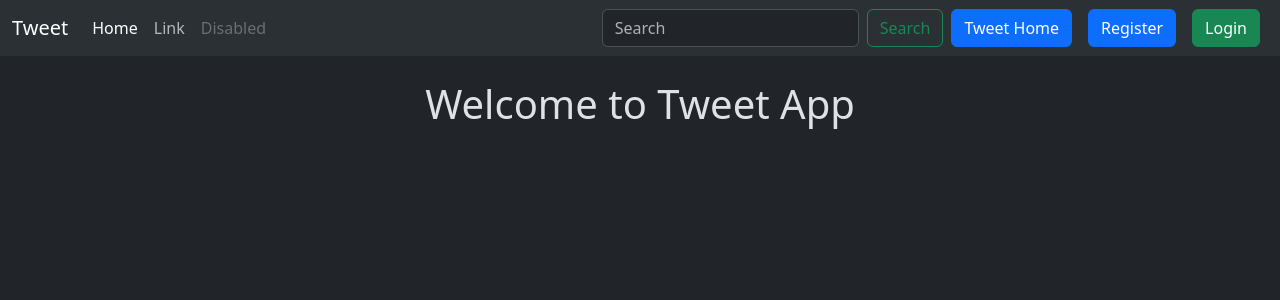
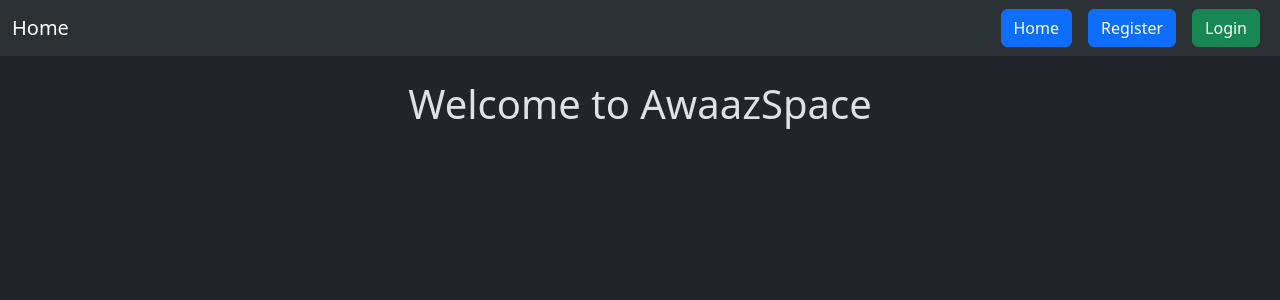
Before and after one commit to ShashankPatil35/AwaazSpace, a Django app: template SocialMediaApp/tweet/templates/index.html in a window 1280 px wide. Shown: the top 300 px of the page. Run offline with Django 3.2, Linux system fonts and the light colour scheme; the template is opened without the code that fills it, so the values that code supplies are empty.

Commit message:
layout change

```diff
--- a/SocialMediaApp/templates/layout.html
+++ b/SocialMediaApp/templates/layout.html
@@ -9,36 +9,34 @@
     <link href="https://cdn.jsdelivr.net/npm/bootstrap@5.3.3/dist/css/bootstrap.min.css" rel="stylesheet" integrity="sha384-QWTKZyjpPEjISv5WaRU9OFeRpok6YctnYmDr5pNlyT2bRjXh0JMhjY6hW+ALEwIH" crossorigin="anonymous">
 
     <title>
-        {% block title %}
-        Django PRJ
-        {% endblock  %}
+        AwaazSpace
     </title>
 </head>
 <body class="bg-dark">
     <nav class="navbar navbar-expand-lg bg-body-tertiary">
         <div class="container-fluid">
-          <a class="navbar-brand" href="#">Tweet</a>
+          <a class="navbar-brand" href="{% url 'tweet_list' %}">Home</a>
           <button class="navbar-toggler" type="button" data-bs-toggle="collapse" data-bs-target="#navbarTogglerDemo02" aria-controls="navbarTogglerDemo02" aria-expanded="false" aria-label="Toggle navigation">
             <span class="navbar-toggler-icon"></span>
           </button>
           <div class="collapse navbar-collapse" id="navbarTogglerDemo02">
             <ul class="navbar-nav me-auto mb-2 mb-lg-0">
               <li class="nav-item">
-                <a class="nav-link active" aria-current="page" href="#">Home</a>
+                <a class="nav-link active" aria-current="page" href="#"></a>
               </li>
               <li class="nav-item">
-                <a class="nav-link" href="#">Link</a>
+                <a class="nav-link" href="#"></a>
               </li>
               <li class="nav-item">
-                <a class="nav-link disabled" aria-disabled="true">Disabled</a>
+                <a class="nav-link disabled" aria-disabled="true"></a>
               </li>
             </ul>
             <form class="d-flex" role="search">
-              <input class="form-control me-2" type="search" placeholder="Search" aria-label="Search">
-              <button class="btn btn-outline-success" type="submit">Search</button>
+              <!-- <input class="form-control me-2" type="search" placeholder="Search" aria-label="Search"> -->
+              <!-- <button class="btn btn-outline-success" type="submit"></button> -->
 
             </form>
-            <a href="{% url 'tweet_list' %}" class="btn btn-primary mx-2">Tweet Home</a>
+            <a href="{% url 'tweet_list' %}" class="btn btn-primary mx-2"> Home</a>
             {% if user.is_authenticated %}
             <form method="post" action="{% url 'logout' %}">
               {% csrf_token %}
--- a/SocialMediaApp/tweet/templates/index.html
+++ b/SocialMediaApp/tweet/templates/index.html
@@ -5,5 +5,5 @@ Tweet
 {% endblock  %}
 
 {% block content %}
-<h1 class="text-center mt-4"> Welcome to Tweet App</h1>
+<h1 class="text-center mt-4"> Welcome to AwaazSpace</h1>
 {% endblock%}
--- a/SocialMediaApp/tweet/templates/tweet_form.html
+++ b/SocialMediaApp/tweet/templates/tweet_form.html
@@ -5,7 +5,7 @@ Tweet
 {% endblock  %}
 
 {% block content %}
-<h1 class="text-center mt-4"> Welcome to Social Media App</h1>
+<h1 class="text-center mt-4"> Welcome to AwaazSpace</h1>
 
 <h2>
     {%if form.instance.pk %}
--- a/SocialMediaApp/tweet/templates/tweet_list.html
+++ b/SocialMediaApp/tweet/templates/tweet_list.html
@@ -5,7 +5,7 @@ Tweet
 {% endblock  %}
 
 {% block content %}
-<h1 class="text-center mt-4"> Welcome to Tweet App </h1>
+<h1 class="text-center mt-4"> Welcome to AwaazSpace </h1>
 
 <a class="btn btn-primary mb-5 " href="{% url 'tweet_create' %}">Create a post</a>
 
```
Also changed, not shown: SocialMediaApp/templates/charge.html (+5 -5 lines), SocialMediaApp/templates/home.html (+3 -7 lines), SocialMediaApp/media/photos/Screenshot_2024-12-01_174916.png (added), SocialMediaApp/media/photos/kageyama.jpg (added), SocialMediaApp/media/photos/modi.jpg (deleted), SocialMediaApp/media/photos/modi_Y3cC5ru.jpg (deleted), SocialMediaApp/media/photos/palace.jpg (renamed from SocialMediaApp/media/photos/palace_Byjl2vV.jpg), SocialMediaApp/media/photos/palace_b7RZ98R.jpg (deleted), SocialMediaApp/media/photos/rahulgandi.jpg (deleted), SocialMediaApp/media/photos/town_hall.jpg (deleted), 1 other file.
